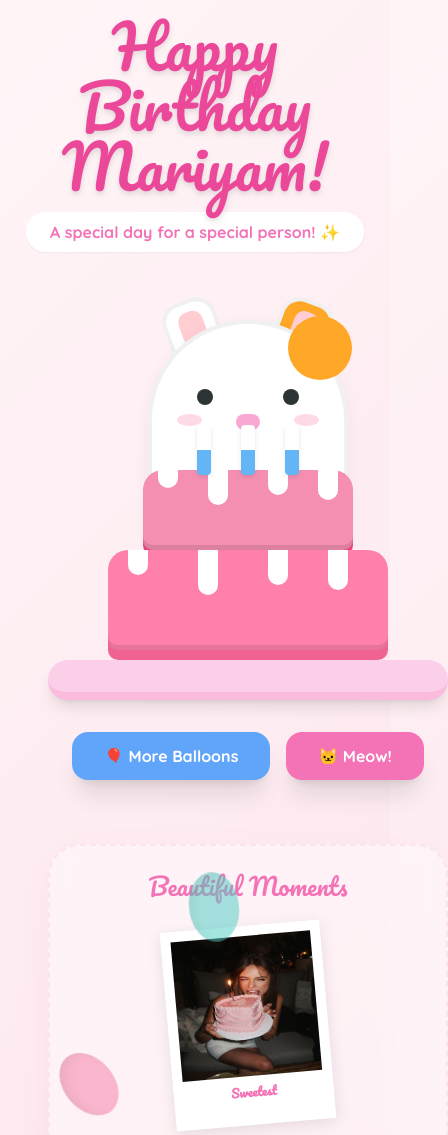
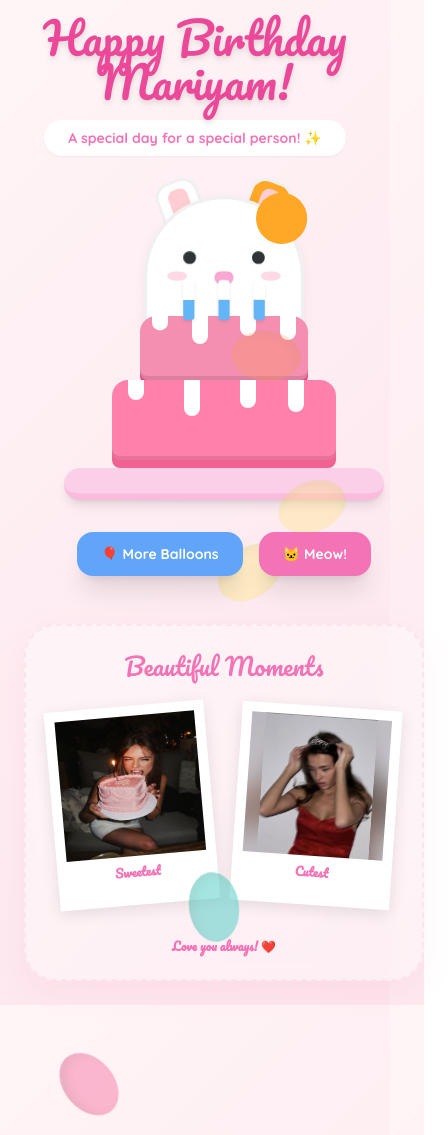
Before and after one commit to mhmdmirza/bunny, a plain HTML site: page index.html in a window 390 px wide. Shown: the top 1135 px of the page, 448 px wide, since content can reach past the window. Drawn offline with nearby package versions, Linux system fonts and the light colour scheme; placeholder pictures from the web are drawn by us.

Commit message:
Update index.html code for responsiveness

```diff
--- a/index.html
+++ b/index.html
@@ -2,7 +2,7 @@
 <html lang="en">
 <head>
     <meta charset="UTF-8">
-    <meta name="viewport" content="width=device-width, initial-scale=1.0">
+    <meta name="viewport" content="width=device-width, initial-scale=1.0, maximum-scale=1.0, user-scalable=no">
     <title>Happy Birthday Mariyam!</title>
     <script src="https://cdn.tailwindcss.com"></script>
     <style>
@@ -51,10 +51,14 @@
         @media (max-width: 1024px) {
             .main-container {
                 grid-template-columns: 1fr;
+                padding: 1rem;
             }
             .photo-gallery-aside {
                 order: 2;
                 margin-top: 2rem;
+                flex-direction: row !important;
+                flex-wrap: wrap;
+                justify-content: center;
             }
         }
 
@@ -67,6 +71,22 @@
             justify-content: flex-end;
             height: 400px;
             width: 100%;
+        }
+
+        /* MOBILE SCALING FOR THE ENTIRE SCENE */
+        @media (max-width: 480px) {
+            .celebration-scene {
+                transform: scale(0.8);
+                height: 320px;
+                transform-origin: bottom center;
+            }
+            .main-container {
+                padding: 0.5rem;
+                gap: 1rem;
+            }
+            h1 {
+                font-size: 2.75rem !important; /* Adjust header for mobile */
+            }
         }
 
         /* Photo Gallery Styling */
@@ -297,23 +317,19 @@
 </head>
 <body class="flex flex-col items-center p-4">
 
-    <!-- Header -->
     <div class="text-center mb-4 z-10 w-full">
-        <h1 class="text-6xl md:text-8xl text-pink-500 cursive mb-4 drop-shadow-md">
+        <h1 class="text-5xl md:text-8xl text-pink-500 cursive mb-4 drop-shadow-md">
             Happy Birthday Mariyam!
         </h1>
         <div class="inline-block bg-white shadow-sm px-6 py-2 rounded-full">
-            <p class="text-pink-400 font-bold">A special day for a special person! ✨</p>
+            <p class="text-pink-400 font-bold text-sm md:text-base">A special day for a special person! ✨</p>
         </div>
     </div>
 
-    <!-- Main Content Area -->
     <div class="main-container">
 
-        <!-- Left Section: Main Scene -->
-        <div class="flex flex-col items-center">
+        <div class="flex flex-col items-center w-full">
             <div class="celebration-scene">
-                <!-- Cat (Behind) -->
                 <div class="cat-container" id="birthday-cat">
                     <div class="cat">
                         <div class="ear left"><div class="ear-inner"></div></div>
@@ -327,13 +343,11 @@
                         <div class="absolute top-[105px] left-1/2 -translate-x-1/2 text-gray-400 font-bold text-lg">w</div>
 
                         <div class="photo-frame">
-                            <!-- PASTE MAIN IMAGE URL IN SRC BELOW -->
                             <img id="user-photo" src="https://via.placeholder.com/150?text=Mariyam" alt="Mariyam">
                         </div>
                     </div>
                 </div>
 
-                <!-- Cake (Front) -->
                 <div class="cake-container">
                     <div class="cake-layer-top">
                         <div class="drip" style="left: 15px; height: 18px;"></div>
@@ -353,32 +367,28 @@
                          <div class="drip" style="left: 220px; height: 40px;"></div>
                     </div>
                 </div>
-                <div class="w-[400px] h-10 bg-pink-200 rounded-full shadow-lg border-b-8 border-pink-300/50"></div>
+                <div class="max-w-full w-[400px] h-10 bg-pink-200 rounded-full shadow-lg border-b-8 border-pink-300/50"></div>
             </div>
 
-            <!-- Controls -->
             <div class="mt-8 flex space-x-4 z-10 flex-wrap justify-center gap-y-4">
-                <button onclick="addBalloon()" class="bg-blue-400 hover:bg-blue-500 text-white font-bold py-3 px-8 rounded-2xl shadow-xl transition transform hover:-translate-y-1 active:scale-95">
+                <button onclick="addBalloon()" class="bg-blue-400 hover:bg-blue-500 text-white font-bold py-3 px-6 md:px-8 rounded-2xl shadow-xl transition transform hover:-translate-y-1 active:scale-95 text-sm md:text-base">
                     🎈 More Balloons
                 </button>
-                <button onclick="meow()" class="bg-pink-400 hover:bg-pink-500 text-white font-bold py-3 px-8 rounded-2xl shadow-xl transition transform hover:-translate-y-1 active:scale-95">
+                <button onclick="meow()" class="bg-pink-400 hover:bg-pink-500 text-white font-bold py-3 px-6 md:px-8 rounded-2xl shadow-xl transition transform hover:-translate-y-1 active:scale-95 text-sm md:text-base">
                     🐱 Meow!
                 </button>
             </div>
         </div>
 
-        <!-- Right Section: Photo Gallery Corner -->
         <aside class="photo-gallery-aside">
             <h3 class="cursive text-2xl text-pink-400">Beautiful Moments</h3>
 
             <div class="polaroid" style="--rot: -5deg">
-                <!-- PASTE GALLERY IMAGE 1 URL IN SRC BELOW -->
                 <img id="gal1-img" src="https://via.placeholder.com/150?text=Moment+1" alt="Moment 1">
                 <p class="text-center mt-2 text-xs text-pink-400 font-bold cursive">Sweetest</p>
             </div>
 
             <div class="polaroid" style="--rot: 4deg">
-                <!-- PASTE GALLERY IMAGE 2 URL IN SRC BELOW -->
                 <img id="gal2-img" src="https://via.placeholder.com/150?text=Moment+2" alt="Moment 2">
                 <p class="text-center mt-2 text-xs text-pink-400 font-bold cursive">Cutest</p>
             </div>
@@ -387,11 +397,10 @@
         </aside>
     </div>
 
-    <!-- Overlay -->
     <div id="message-box">
-        <div class="text-6xl mb-4">✨🎂✨</div>
-        <h2 class="text-4xl text-pink-500 cursive mb-4">Hooray, Mariyam!</h2>
-        <p class="text-gray-600 text-lg leading-relaxed mb-8">
+        <div class="text-5xl md:text-6xl mb-4">✨🎂✨</div>
+        <h2 class="text-3xl md:text-4xl text-pink-500 cursive mb-4">Hooray, Mariyam!</h2>
+        <p class="text-gray-600 text-base md:text-lg leading-relaxed mb-8">
             You lit all the candles! Wishing you a purr-fectly wonderful year filled with love, laughter, and everything sweet! 🐾💖
         </p>
         <button onclick="closeMessage()" class="bg-gradient-to-r from-pink-400 to-pink-500 text-white font-bold py-3 px-12 rounded-full shadow-lg hover:brightness-110 transition uppercase tracking-widest">
@@ -400,11 +409,10 @@
     </div>
 
     <script>
-        // CONFIGURATION: SET YOUR IMAGE PATHS HERE
         const IMAGE_PATHS = {
-            main: "https://via.placeholder.com/150?text=Mariyam", // Main circular photo
-            moment1: "download_imresizer.jpg", // Top polaroid
-            moment2: "birthdayinspiration_imresizer.jpg"  // Bottom polaroid
+            main: "https://via.placeholder.com/150?text=Mariyam",
+            moment1: "download_imresizer.jpg",
+            moment2: "birthdayinspiration_imresizer.jpg"
         };
 
         const colors = ['#FF6B6B', '#4ECDC4', '#FFE66D', '#FF9F43', '#A29BFE', '#F78FB3', '#74b9ff'];
@@ -482,10 +490,7 @@
 
         window.onload = () => {
             loadImages();
-
-            // CONFIGURATION: CHANGE THIS NUMBER TO INCREASE INITIAL BALLOONS
-            const initialBalloonCount = 60;
-
+            const initialBalloonCount = 30; // Lowered for better mobile performance
             for(let i=0; i < initialBalloonCount; i++) {
                 setTimeout(addBalloon, i * 600);
             }
```
